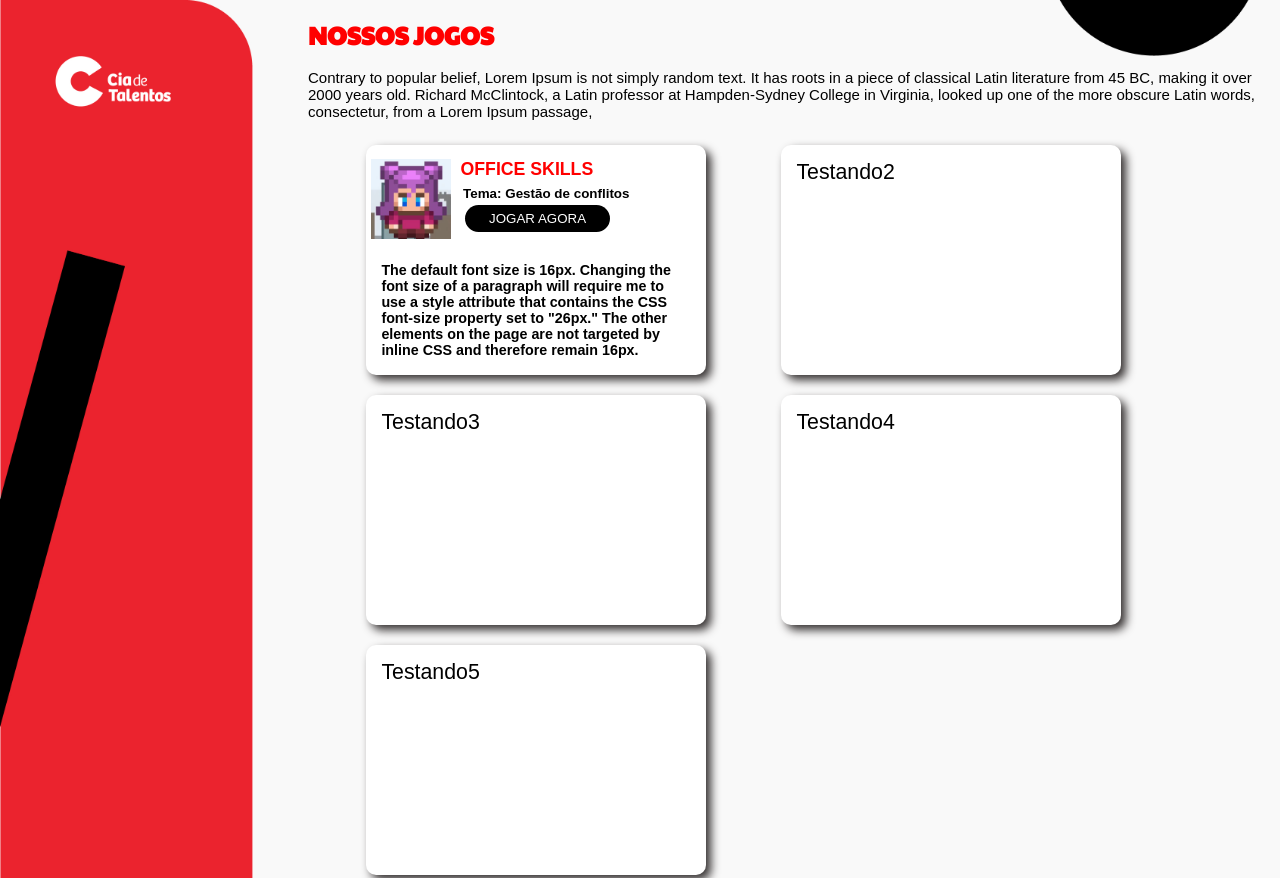
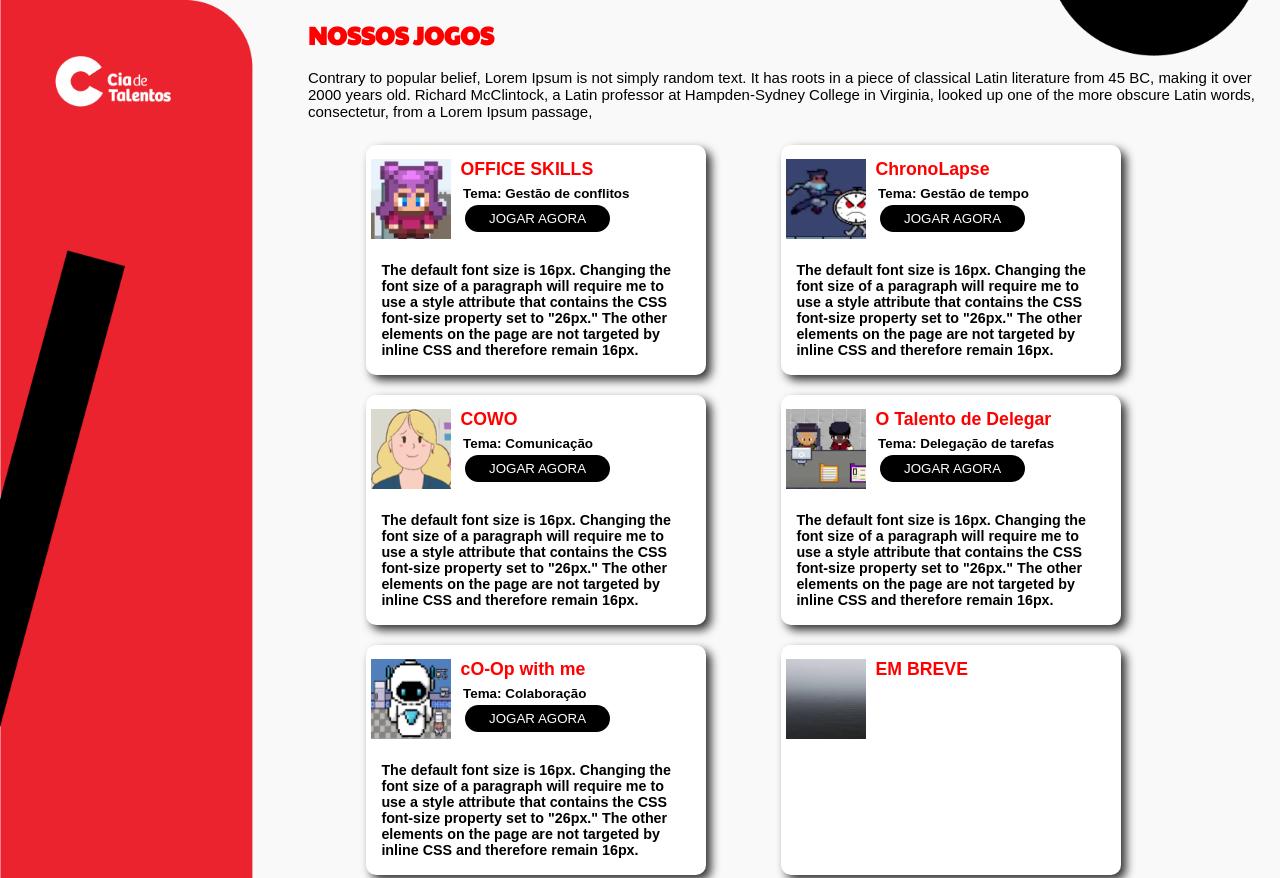
Before and after one commit to lidiamariano/LP, a plain HTML site: page modelo.html in a window 1280 px wide. Shown: the top 878 px of the page. Drawn offline with Linux system fonts and the light colour scheme; files whose address does not match are found by name.

Commit message:
Todos os cards preenchidos com icones e links colocados
Precisa alterar o caminho das imagens de absoluto para relativo.

```diff
--- a/modelo.html
+++ b/modelo.html
@@ -23,7 +23,7 @@
             <div>
                 <div class="containerCard">
                     <div class="iconCard">
-                        <img src="D:\Nova pasta\github\LP\assets\Captura de tela 2023-07-12 131832.png" class="image-icon" alt="Office Skills" width="80" height="80">
+                        <img src="D:\Nova pasta\github\LP\assets\Icon_Office_Skills.png" class="image-icon" alt="Office Skills" width="80" height="80">
                     </div>
                     <div class="textCard3">
                         <div class="textCard">
@@ -31,33 +31,123 @@
                         </div>
                         <div class="textCard2">
                             <h6>Tema: Gestão de conflitos</h>
+                            <a href="https://2023m1t9-inteli.github.io/grupo1/">
                             <button class="buttonCard"> JOGAR AGORA</button>
+                            </a>
                         </div>
                     </div>
                 </div>
 
-            <!-- </div> -->
                 <h6>The default font size is 16px. Changing the font size of a paragraph will require me to use a style attribute that contains the CSS font-size property set to "26px." The other elements on the page are not targeted by inline CSS and therefore remain 16px.</h6>
             </div>
         </section>
         <section class="jogo2">
             <div>
-            Testando2
+                <div class="containerCard">
+                    <div class="iconCard">
+                        <img src="D:\Nova pasta\github\LP\assets\Icon_ChronoLapse.png" class="image-icon" alt="ChronoLapse" width="80" height="80">
+                    </div>
+                    <div class="textCard3">
+                        <div class="textCard">
+                            <h5>ChronoLapse</h5>
+                        </div>
+                        <div class="textCard2">
+                            <h6>Tema: Gestão de tempo</h>
+                            <a href="https://2023m1t9-inteli.github.io/grupo2/">
+                                <button class="buttonCard"> JOGAR AGORA</button>
+                            </a>
+                        </div>
+                    </div>
+                </div>
+
+                <h6>The default font size is 16px. Changing the font size of a paragraph will require me to use a style attribute that contains the CSS font-size property set to "26px." The other elements on the page are not targeted by inline CSS and therefore remain 16px.</h6>
             </div>
         </section>
         <section class="jogo3">
             <div>
-            Testando3
+                <div class="containerCard">
+                    <div class="iconCard">
+                        <img src="D:\Nova pasta\github\LP\assets\Icon_Cowo.png" class="image-icon" alt="COWO" width="80" height="80">
+                    </div>
+                    <div class="textCard3">
+                        <div class="textCard">
+                            <h5>COWO</h5>
+                        </div>
+                        <div class="textCard2">
+                            <h6>Tema: Comunicação</h>
+                            <a href="https://2023m1t9-inteli.github.io/grupo3/">
+                                <button class="buttonCard"> JOGAR AGORA</button>
+                            </a>
+                        </div>
+                    </div>
+                </div>
+
+                <h6>The default font size is 16px. Changing the font size of a paragraph will require me to use a style attribute that contains the CSS font-size property set to "26px." The other elements on the page are not targeted by inline CSS and therefore remain 16px.</h6>
             </div>
         </section>
         <section class="jogo4">
             <div>
-            Testando4
+                <div class="containerCard">
+                    <div class="iconCard">
+                        <img src="D:\Nova pasta\github\LP\assets\Icon_Delegar1.png" class="image-icon" alt="Delegar" width="80" height="80">
+                    </div>
+                    <div class="textCard3">
+                        <div class="textCard">
+                            <h5>O Talento de Delegar</h5>
+                        </div>
+                        <div class="textCard2">
+                            <h6>Tema: Delegação de tarefas</h>
+                            <a href="https://2023m1t9-inteli.github.io/grupo4/">
+                                <button class="buttonCard"> JOGAR AGORA</button>
+                            </a>
+                        </div>
+                    </div>
+                </div>
+
+                <h6>The default font size is 16px. Changing the font size of a paragraph will require me to use a style attribute that contains the CSS font-size property set to "26px." The other elements on the page are not targeted by inline CSS and therefore remain 16px.</h6>
             </div>
         </section>
         <section class="jogo5">
             <div>
-            Testando5
+                <div class="containerCard">
+                    <div class="iconCard">
+                        <img src="D:\Nova pasta\github\LP\assets\Icon_Coop.png" class="image-icon" alt="Coop" width="80" height="80">
+                    </div>
+                    <div class="textCard3">
+                        <div class="textCard">
+                            <h5>cO-Op with me</h5>
+                        </div>
+                        <div class="textCard2">
+                            <h6>Tema: Colaboração</h>
+                            <a href="https://2023m1t9-inteli.github.io/grupo5/">
+                                <button class="buttonCard"> JOGAR AGORA</button>
+                            </a>
+                        </div>
+                    </div>
+                </div>
+
+                <h6>The default font size is 16px. Changing the font size of a paragraph will require me to use a style attribute that contains the CSS font-size property set to "26px." The other elements on the page are not targeted by inline CSS and therefore remain 16px.</h6>
+            </div>
+        </section>
+
+        <section class="jogo4">
+            <div>
+                <div class="containerCard">
+                    <div class="iconCard">
+                        <img src="D:\Nova pasta\github\LP\assets\Icon_em_breve.png" class="image-icon" alt="Coop" width="80" height="80">
+                    </div>
+                    <div class="textCard3">
+                        <div class="textCard">
+                            <h5>EM BREVE</h5>
+                        </div>
+                        <div class="textCard2">
+                            <!-- <h6>Tema: </h>
+                            <button class="buttonCard"> JOGAR AGORA</button> -->
+                        </div>
+                    </div>
+                </div>
+
+                <!-- <h6>The default font size is 16px. Changing the font size of a paragraph will require me to use a style attribute that contains the CSS font-size property set to "26px." The other elements on the page are not targeted by inline CSS and therefore remain 16px.</h6> -->
             </div>
         </section>
     </div>
```
Also changed, not shown: assets/Icon_ChronoLapse.png (added), assets/Icon_Coop.png (added), assets/Icon_Cowo.png (added), assets/Icon_Delegar1.png (added), assets/Icon_Delegar2.png (added), assets/Icon_Office_Skills.png (renamed from assets/Captura de tela 2023-07-12 131832.png), assets/Icon_em_breve.png (added).
